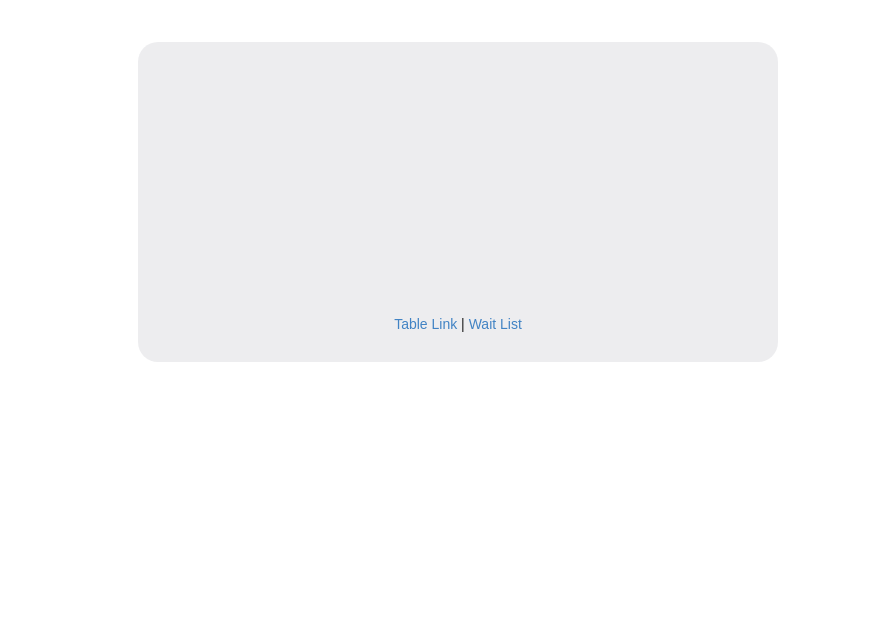
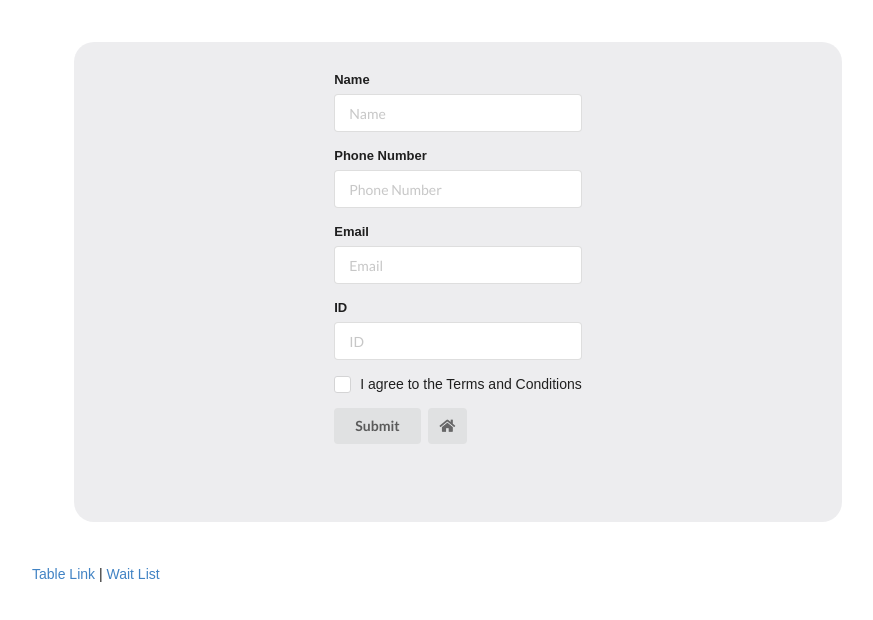
Before and after one commit to Ross-White/Hot-Restaurant, a website: page reserve.html in a window 1280 px wide. Shown: the whole page, without its empty margins (182-1055 px from the left). Drawn offline with nearby package versions, Linux system fonts and the light colour scheme.

Commit message:
form built

```diff
--- a/reserve.html
+++ b/reserve.html
@@ -1,41 +1,56 @@
 <!DOCTYPE html>
 <html lang="en">
   <head>
-    <meta charset="UTF-8">
-    <meta name="viewport" content="width=device-width, initial-scale=1.0">
-    <link rel="stylesheet" href="https://cdnjs.cloudflare.com/ajax/libs/semantic-ui/2.4.1/semantic.min.css"/>
-    <link rel="stylesheet" href="style.css"/>
+    <meta charset="UTF-8" />
+    <meta name="viewport" content="width=device-width, initial-scale=1.0" />
+    <link
+      rel="stylesheet"
+      href="https://cdnjs.cloudflare.com/ajax/libs/semantic-ui/2.4.1/semantic.min.css"
+    />
+    <link rel="stylesheet" href="style.css" />
     <title>Reserve</title>
   </head>
   <body>
 
     <section class="mainBody">
+      <section class="">
+        <form class="ui form">
+          <div class="field">
+            <label>Name</label>
+            <input type="text" name="name" placeholder="Name" />
+          </div>
+          <div class="field">
+            <label>Phone Number</label>
+            <input type="text" name="phone-number" placeholder="Phone Number" />
+          </div>
+          <div class="field">
+            <div class="field">
+              <label>Email</label>
+              <input type="text" name="email" placeholder="Email" />
+            </div>
+            <div class="field">
+              <label>ID</label>
+              <input type="text" name="id" placeholder="ID" />
+            </div>
+            <div class="ui checkbox">
+              <input type="checkbox" tabindex="0" class="hidden" />
+              <label>I agree to the Terms and Conditions</label>
+            </div>
+          </div>
+          <button class="ui button" type="submit">Submit</button>
+          <button class="ui icon button">
+            <i class="home icon"></i>
+          </button>
 
-        <section class="headerHalf">
-            <!-- <h1 class="ui center aligned icon header">
-                <i class="circular users icon"></i>
-                Hot Restaurant
-              </h1> -->
+        </form>
       </section>
 
-        <!-- <h4 class="ui horizontal divider header"><i class="coffee icon"></i> BOOK BELOW </h4> -->
-
-        <section class="bookingHalf">
-            <!-- <h1 class="ui header"> Book your seat before its gone </h1>
-            <div class="ui buttons massive">
-                <button class="ui inverted green button">View Table</button>
-                <div class="or"></div>
-                <button class="ui inverted red button">Make Reservation</button>
-            </div> -->
     </section>
 
-
-    <footer class='footer position'>
+    <footer class="footer position">
         <a class="" href="#" target="_blank">Table Link</a> |
         <a class="" href="#" target="_blank">Wait List</a>
       </footer>
 
-    </section>
-
   </body>
 </html>
--- a/server.js
+++ b/server.js
@@ -4,7 +4,7 @@ const path = require('path');
 // const http = require('http');
 
 const server = express();
-const PORT = 3000;
+const PORT = 3005;
 
 // Routes
 server.get('/', (req, res) => res.sendFile(path.join(__dirname, 'index.html')));
--- a/style.css
+++ b/style.css
@@ -51,8 +51,8 @@
 
 .mainBody {
 
-    width: 50vw;
-    height: 40vh;
+    width: 60vw;
+    height: 60vh;
     margin-top: 5rem;
     margin: 3rem;
     padding: 2rem;
```
Also changed, not shown: index.html (+2 -2 lines), 1 other file. Lines whose indentation alone changed are shown as unchanged.
